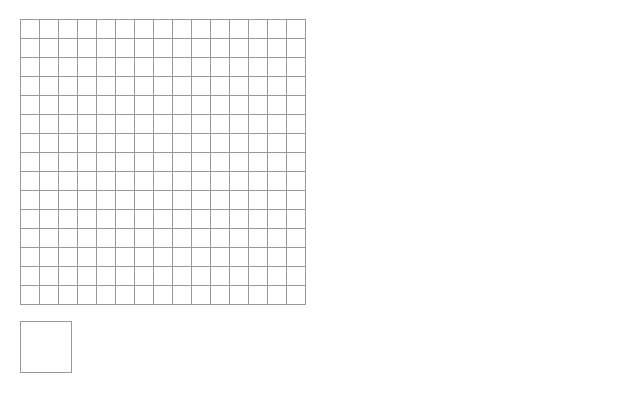
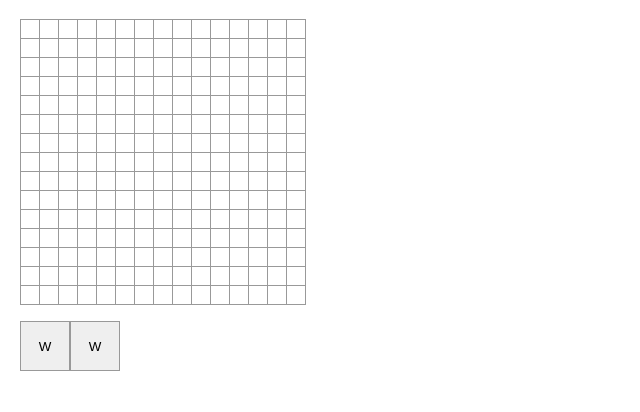
Before and after one commit to 4sight/wordduel, a React (Create React App) app: page / in a window 1280 px wide. Shown: the top 412 px of the page, without its empty margins (0-640 px from the left). Built offline with nearby package versions, Linux system fonts and the light colour scheme.

Commit message:
connect playersTiles array to Tile property

```diff
--- a/src/index.js
+++ b/src/index.js
@@ -40,12 +40,14 @@ Object.keys(allLetters).forEach(letter => {
   }
 });
 
-var player1tiles = [];
+var playersTiles = [];
 for (let i = 0; i < 7; i++){
   let tileIndex = Math.round(Math.random() * tiles.length - 1);
-  player1tiles.push(tiles[tileIndex]);
+  playersTiles.push(tiles[tileIndex]);
   tiles.splice(tileIndex, 1);
 }
+
+console.log(playersTiles);
 
 class Square extends React.Component {
   render(){
@@ -55,42 +57,33 @@ class Square extends React.Component {
   }
 }
 
-class TileSlot extends React.Component {
+class Tile extends React.Component {
   render(){
     return(
-      <div className = 'tile-slot'></div>
-      )
+      <button className='tile'>
+        {this.props.value}
+      </button>
+    );
   }
 }
 
-class Tile extends React.Component {
-  render(){
-    return(
-      <div className = 'tile' draggable = 'true'>
-        {player1tiles.forEach(letter => {
-          return(
-            <div className = 'tile-letter'>{letter}</div>
-          )})}
-    </div>
-  )}
-}
-
 class Rack extends React.Component {
-  renderTileSlot(){
-    return <TileSlot />;
+  renderTile(letter){
+    return <Tile value = {playersTiles[0]} />;
   }
 
   render(){
     return(
+      <div className = 'tile' draggable = 'true'>
+        <div className = 'tile-letter'>{this.renderTile(playersTiles[0])}</div>
+      </div>
+  )}
+
+  render(letter){
+    return(
       <div>
-        {this.renderTileSlot()}
-        {this.renderTileSlot()}
-        {this.renderTileSlot()}
-        {this.renderTileSlot()}
-        {this.renderTileSlot()}
-        {this.renderTileSlot()}
-        {this.renderTileSlot()}
-        {this.renderTileSlot()}
+        {this.renderTile()}
+        {this.renderTile()}
       </div>
       );
   }
@@ -373,7 +366,6 @@ class Game extends React.Component {
         </div>
         <div className='rack'>
           <Rack />
-          <Tile />
         </div>
       </div>
     );
```
